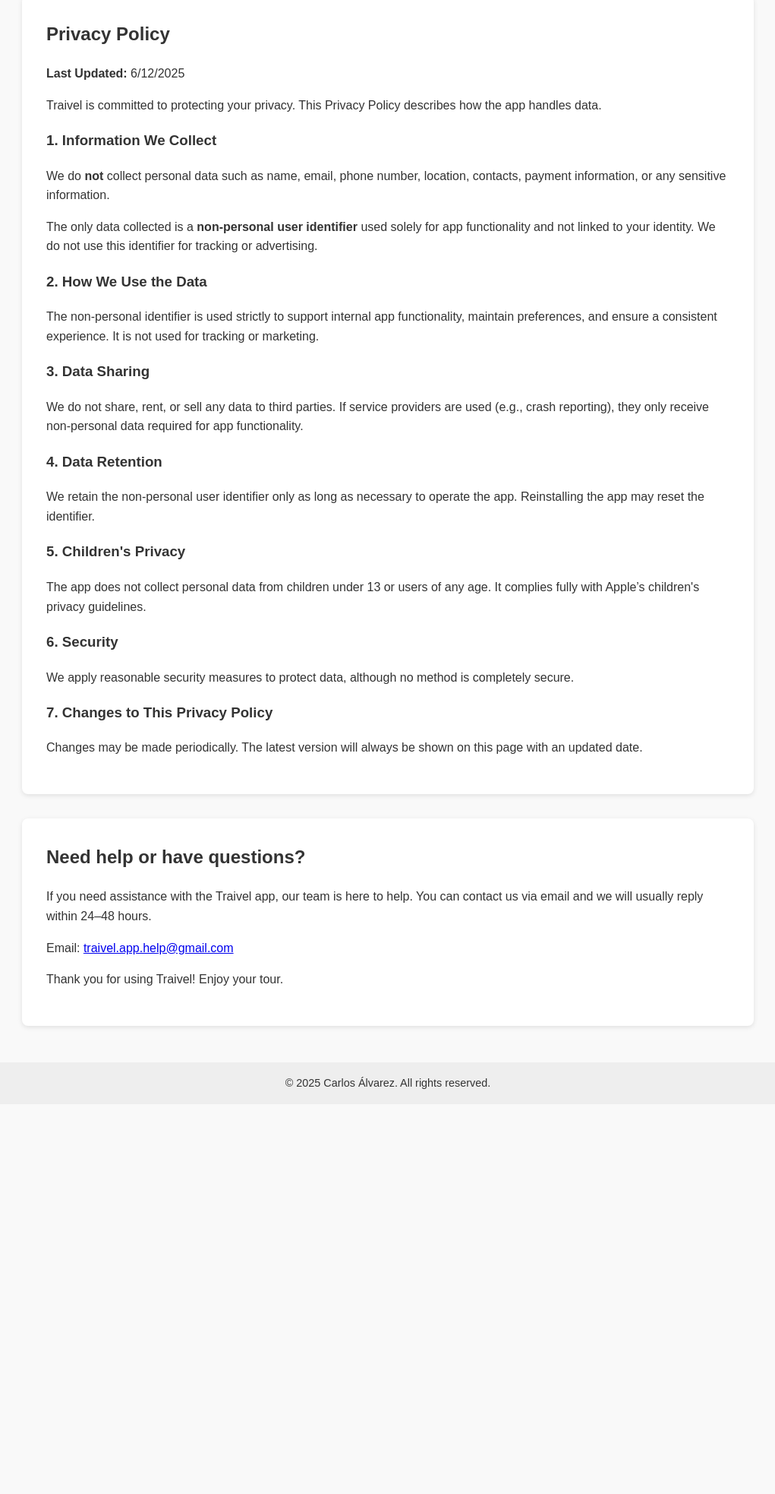
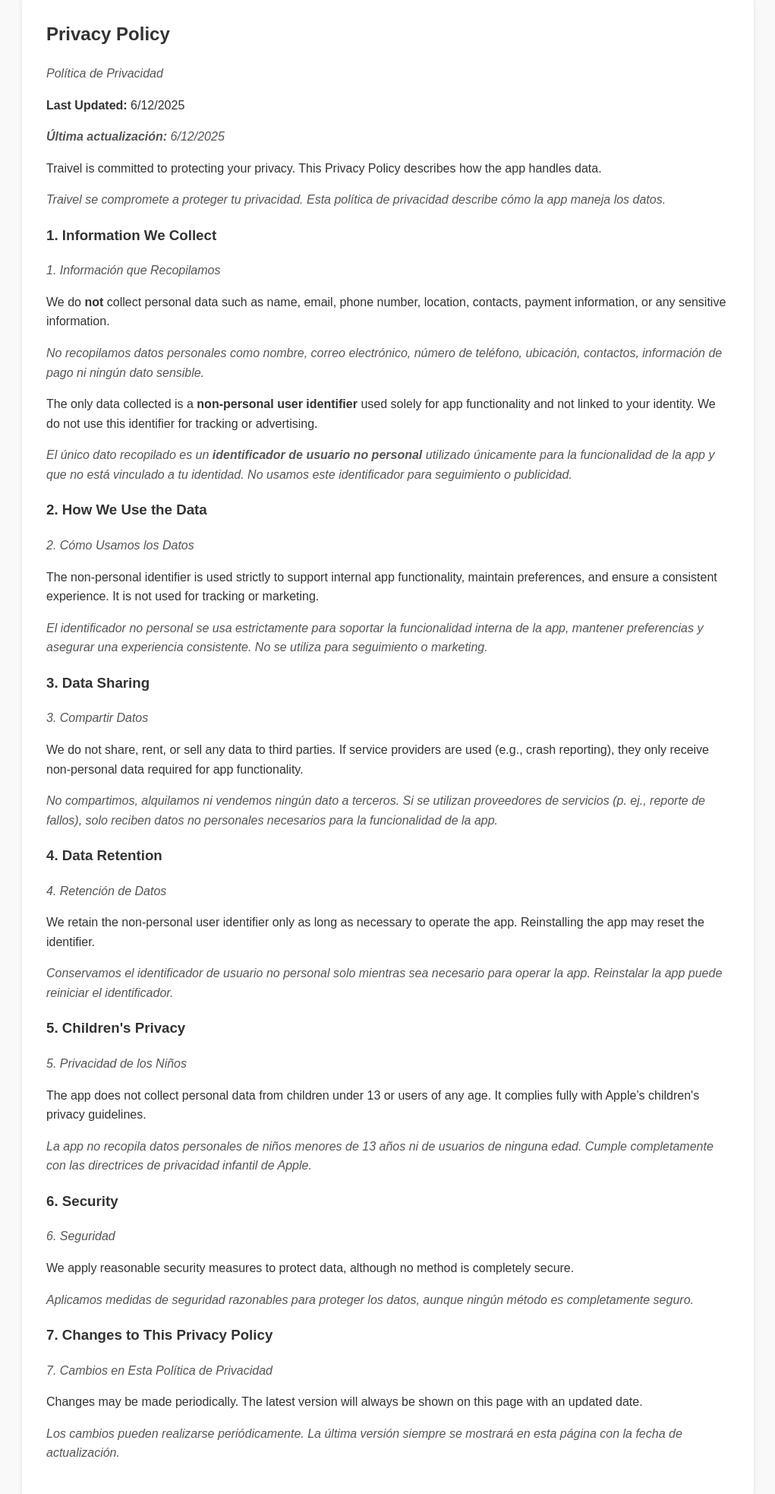
Before and after one commit to carlosAlcia/traivel-support, a plain HTML site: page index.html in a window 1280 px wide. Shown: the part 222-2188 px from the top of the page at 76% size, without its empty margins (129-1150 px from the left). Before the commit the page ends 1675 px from the top, so only its background shows below. Drawn offline with Linux system fonts and the light colour scheme.

Commit message:
Update index.html

```diff
--- a/index.html
+++ b/index.html
@@ -3,7 +3,7 @@
 <head>
   <meta charset="UTF-8" />
   <meta name="viewport" content="width=device-width, initial-scale=1.0" />
-  <title>Traivel – Privacy & Contact</title>
+  <title>Traivel – Privacy & Contact / Privacidad y Contacto</title>
   <style>
     body {
       font-family: Arial, sans-serif;
@@ -51,6 +51,11 @@
       background: #eee;
       font-size: 0.9rem;
     }
+    .es {
+      color: #555;
+      margin-top: 0.5rem;
+      font-style: italic;
+    }
   </style>
 </head>
 <body>
@@ -59,47 +64,73 @@
   </header>
 
   <nav>
-    <a href="#privacy">Privacy Policy</a>
-    <a href="#contact">Contact</a>
+    <a href="#privacy">Privacy Policy / Política de Privacidad</a>
+    <a href="#contact">Contact / Contacto</a>
   </nav>
 
   <section id="privacy">
     <h2>Privacy Policy</h2>
+    <p class="es">Política de Privacidad</p>
+
     <p><strong>Last Updated:</strong> 6/12/2025</p>
+    <p class="es"><strong>Última actualización:</strong> 6/12/2025</p>
+
     <p>Traivel is committed to protecting your privacy. This Privacy Policy describes how the app handles data.</p>
+    <p class="es">Traivel se compromete a proteger tu privacidad. Esta política de privacidad describe cómo la app maneja los datos.</p>
 
     <h3>1. Information We Collect</h3>
+    <p class="es">1. Información que Recopilamos</p>
+
     <p>We do <strong>not</strong> collect personal data such as name, email, phone number, location, contacts, payment information, or any sensitive information.</p>
+    <p class="es">No recopilamos datos personales como nombre, correo electrónico, número de teléfono, ubicación, contactos, información de pago ni ningún dato sensible.</p>
+
     <p>The only data collected is a <strong>non-personal user identifier</strong> used solely for app functionality and not linked to your identity. We do not use this identifier for tracking or advertising.</p>
+    <p class="es">El único dato recopilado es un <strong>identificador de usuario no personal</strong> utilizado únicamente para la funcionalidad de la app y que no está vinculado a tu identidad. No usamos este identificador para seguimiento o publicidad.</p>
 
     <h3>2. How We Use the Data</h3>
+    <p class="es">2. Cómo Usamos los Datos</p>
     <p>The non-personal identifier is used strictly to support internal app functionality, maintain preferences, and ensure a consistent experience. It is not used for tracking or marketing.</p>
+    <p class="es">El identificador no personal se usa estrictamente para soportar la funcionalidad interna de la app, mantener preferencias y asegurar una experiencia consistente. No se utiliza para seguimiento o marketing.</p>
 
     <h3>3. Data Sharing</h3>
+    <p class="es">3. Compartir Datos</p>
     <p>We do not share, rent, or sell any data to third parties. If service providers are used (e.g., crash reporting), they only receive non-personal data required for app functionality.</p>
+    <p class="es">No compartimos, alquilamos ni vendemos ningún dato a terceros. Si se utilizan proveedores de servicios (p. ej., reporte de fallos), solo reciben datos no personales necesarios para la funcionalidad de la app.</p>
 
     <h3>4. Data Retention</h3>
+    <p class="es">4. Retención de Datos</p>
     <p>We retain the non-personal user identifier only as long as necessary to operate the app. Reinstalling the app may reset the identifier.</p>
+    <p class="es">Conservamos el identificador de usuario no personal solo mientras sea necesario para operar la app. Reinstalar la app puede reiniciar el identificador.</p>
 
     <h3>5. Children's Privacy</h3>
+    <p class="es">5. Privacidad de los Niños</p>
     <p>The app does not collect personal data from children under 13 or users of any age. It complies fully with Apple’s children's privacy guidelines.</p>
+    <p class="es">La app no recopila datos personales de niños menores de 13 años ni de usuarios de ninguna edad. Cumple completamente con las directrices de privacidad infantil de Apple.</p>
 
     <h3>6. Security</h3>
+    <p class="es">6. Seguridad</p>
     <p>We apply reasonable security measures to protect data, although no method is completely secure.</p>
+    <p class="es">Aplicamos medidas de seguridad razonables para proteger los datos, aunque ningún método es completamente seguro.</p>
 
     <h3>7. Changes to This Privacy Policy</h3>
+    <p class="es">7. Cambios en Esta Política de Privacidad</p>
     <p>Changes may be made periodically. The latest version will always be shown on this page with an updated date.</p>
+    <p class="es">Los cambios pueden realizarse periódicamente. La última versión siempre se mostrará en esta página con la fecha de actualización.</p>
   </section>
 
   <section id="contact">
     <h2>Need help or have questions?</h2>
+    <p class="es">¿Necesitas ayuda o tienes preguntas?</p>
+
     <p>If you need assistance with the Traivel app, our team is here to help. You can contact us via email and we will usually reply within 24–48 hours.</p>
+    <p class="es">Si necesitas asistencia con la app Traivel, nuestro equipo está aquí para ayudarte. Puedes contactarnos por correo electrónico y usualmente respondemos en 24–48 horas.</p>
+
     <p>Email: <a href="mailto:traivel.app.help@gmail.com">traivel.app.help@gmail.com</a></p>
-    <p>Thank you for using Traivel! Enjoy your tour.</p>
+    <p>Gracias por usar Traivel. ¡Disfruta tu recorrido!</p>
   </section>
 
   <footer>
-    &copy; 2025 Carlos Álvarez. All rights reserved.
+    &copy; 2025 Carlos Álvarez. All rights reserved. / Todos los derechos reservados.
   </footer>
 </body>
 </html>
```
